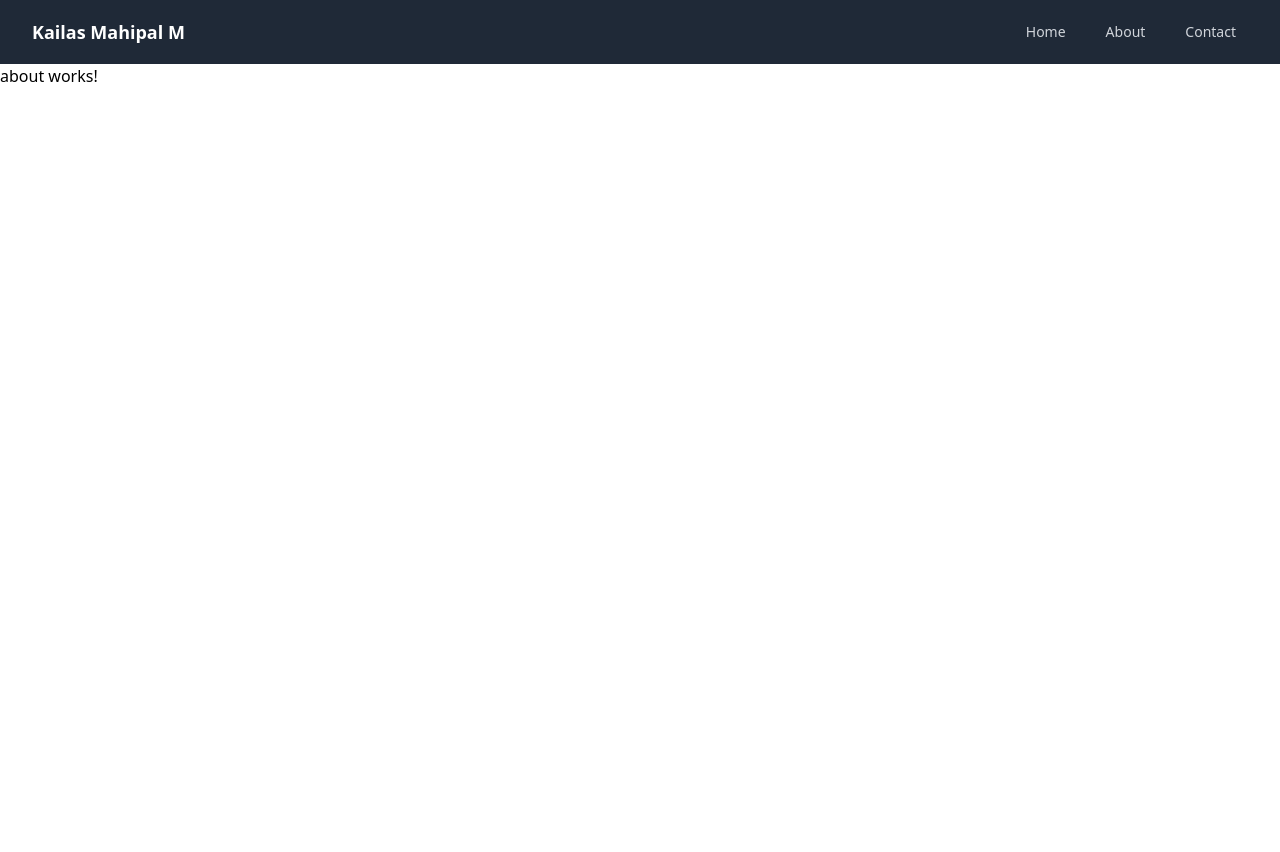
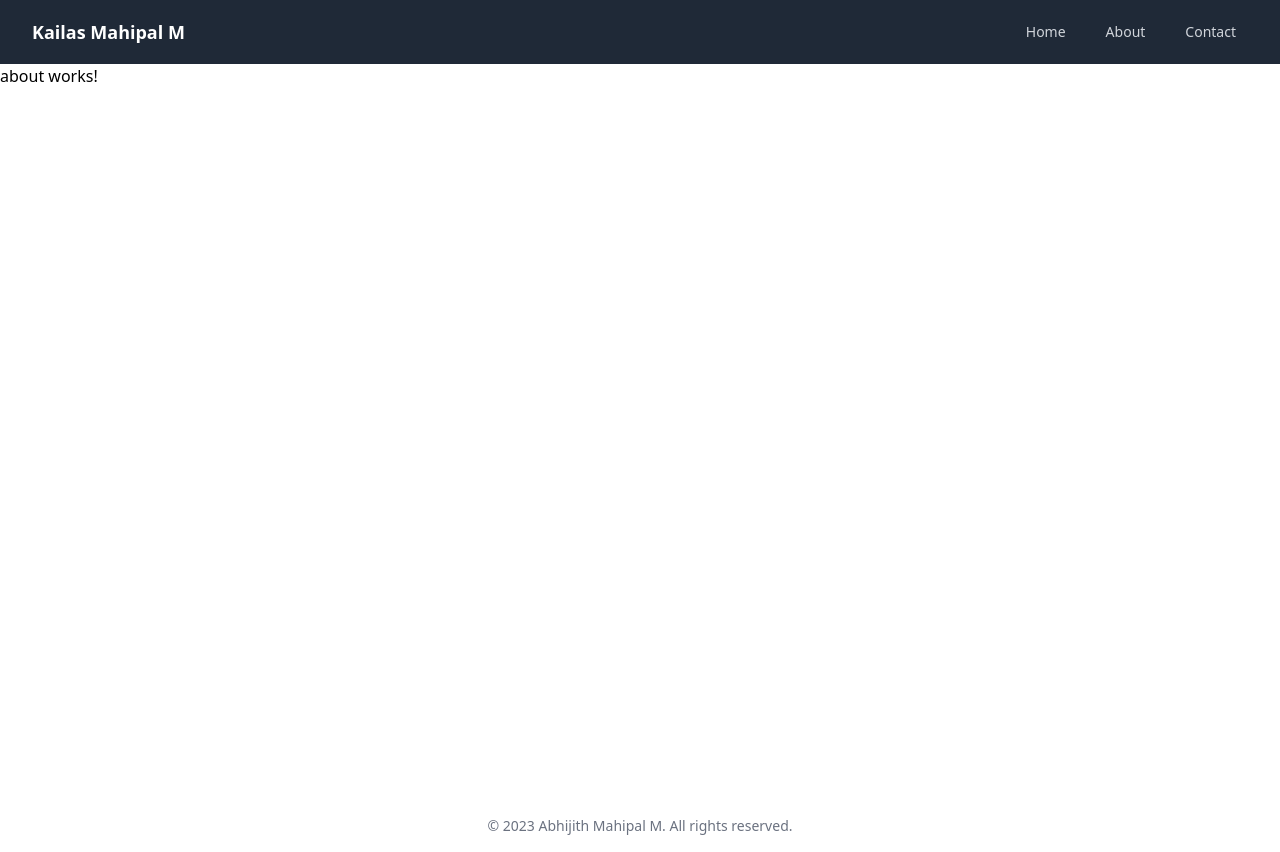
Before and after one commit to abhijithmahipal/kailas_portfolio, an Angular app: page /about in a window 1280 px wide. Before the commit the page ends 800 px from the top, so only its background shows below. Built offline with nearby package versions, Linux system fonts and the light colour scheme.

Commit message:
added footer

```diff
--- a/src/app/about/about.component.html
+++ b/src/app/about/about.component.html
@@ -1 +1 @@
-<p>about works!</p>
+about works!
--- a/src/app/app.component.html
+++ b/src/app/app.component.html
@@ -4,3 +4,6 @@
     <router-outlet></router-outlet>
   </div>
 </div>
+<footer class="text-center text-gray-500 text-sm py-4">
+  <p>&copy; 2023 Abhijith Mahipal M. All rights reserved.</p>
+</footer>
```
